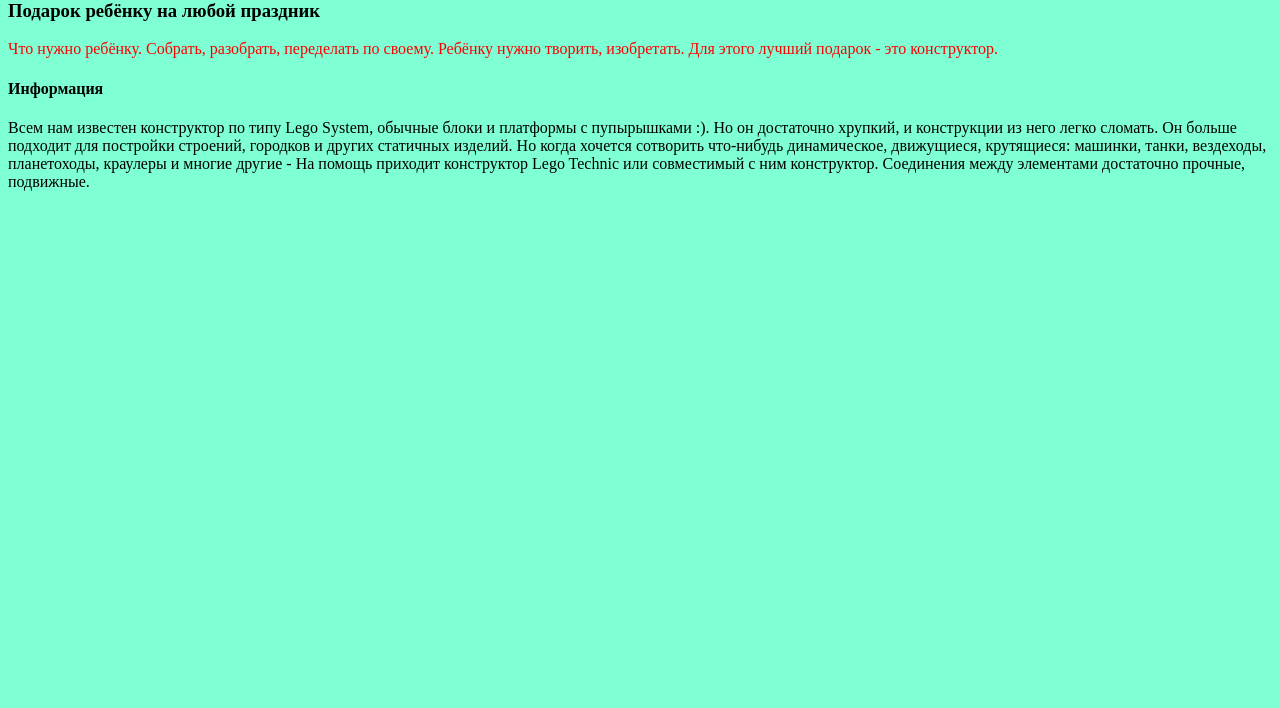
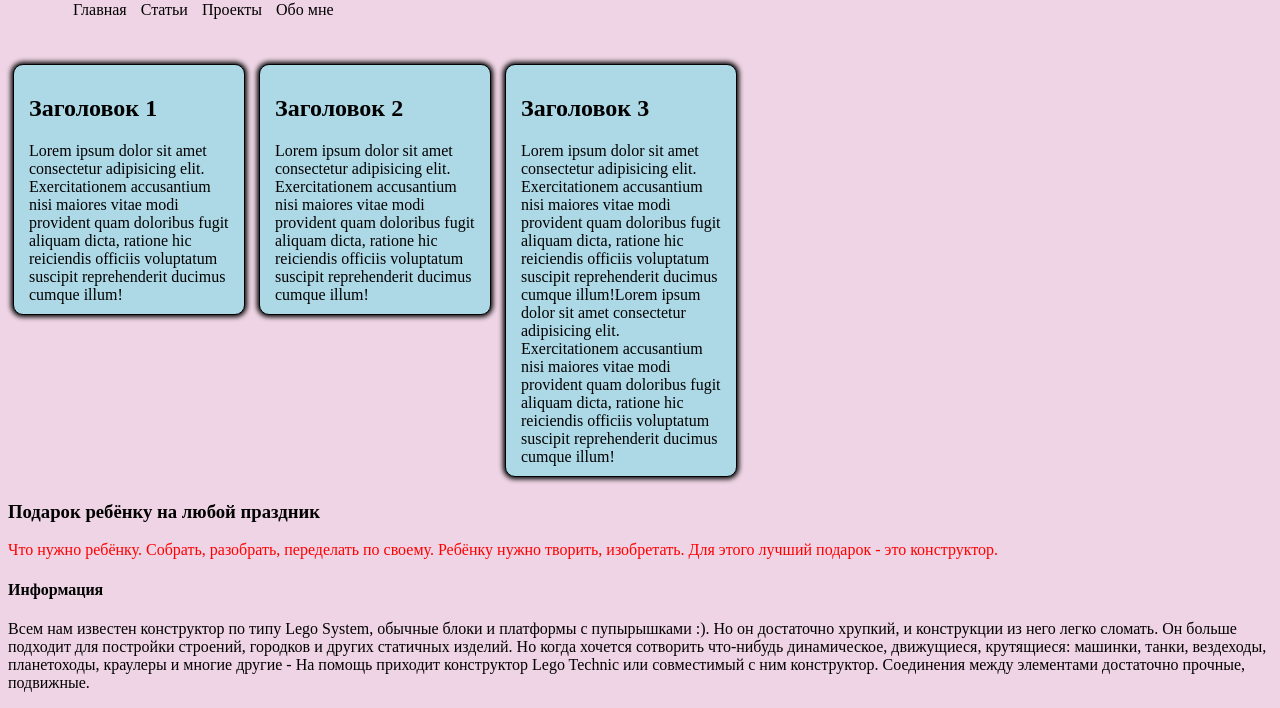
Before and after one commit to zsergbond/zsergblog, a plain HTML site: page src/index.html in a window 1280 px wide. Shown: the part 111-819 px from the top of the page. Drawn offline with Linux system fonts and the light colour scheme.

Commit message:
В процессе тестирования

```diff
--- a/src/css/style.css
+++ b/src/css/style.css
@@ -1,9 +1,14 @@
 body {
-    background-color:aquamarine;
+    background-color:#eed4e4;
 }
 
 .basic {
     color: red;
+}
+
+.logo__box {
+    margin-bottom: 20px;
+    padding: 10px;
 }
 
 .logo {
@@ -14,3 +19,33 @@ body {
 .logo-img {
     width: 80px;
 }
+
+.menu {
+    margin: 10px;
+}
+.menu__items {
+    display: inline;
+    padding: 5px;
+}
+.conteiner {
+    display: block;
+
+
+
+}
+
+.box {
+    margin: 5px;
+    padding: 10px 15px;
+    top: 0px;
+    width: 200px;
+    display: inline-block;
+    background-color: lightblue;
+    border-radius: 10px;
+    border: solid 1px;
+    border-color: black;
+    box-shadow: 0 0 5px 2px;
+    vertical-align: top;
+
+
+}
--- a/src/index.html
+++ b/src/index.html
@@ -10,7 +10,30 @@
 <body>
     <header class="logo__box">
         <img class="logo-img" src="img/logo.jpg" alt="">
+        <ol class="menu">
+            <li class="menu__items">Главная</li>
+            <li class="menu__items">Статьи</li>
+            <li class="menu__items">Проекты</li>
+            <li class="menu__items">Обо мне</li>
+        </ol>
     </header>
+    <div class="conteiner">
+        <div class="box">
+            <h2>Заголовок 1</h2>
+            Lorem ipsum dolor sit amet consectetur adipisicing elit. Exercitationem accusantium nisi maiores vitae modi provident quam doloribus fugit aliquam dicta, ratione hic reiciendis officiis voluptatum suscipit reprehenderit ducimus cumque illum!
+        </div>
+        <div class="box">
+            <h2>Заголовок 2</h2>
+            Lorem ipsum dolor sit amet consectetur adipisicing elit. Exercitationem accusantium nisi maiores vitae modi provident quam doloribus fugit aliquam dicta, ratione hic reiciendis officiis voluptatum suscipit reprehenderit ducimus cumque illum!
+        </div>
+        <div class="box">
+            <h2>Заголовок 3</h2>
+            Lorem ipsum dolor sit amet consectetur adipisicing elit. Exercitationem accusantium nisi maiores vitae modi provident quam doloribus fugit aliquam dicta, ratione hic reiciendis officiis voluptatum suscipit reprehenderit ducimus cumque illum!Lorem ipsum dolor sit amet consectetur adipisicing elit. Exercitationem accusantium nisi maiores vitae modi provident quam doloribus fugit aliquam dicta, ratione hic reiciendis officiis voluptatum suscipit reprehenderit ducimus cumque illum!
+        </div>
+
+    </div>
+
+
 
     <div class="content">
         <h3>Подарок ребёнку на любой праздник</h3>
```
Also changed, not shown: src/img/7847.970.jpg (added).
